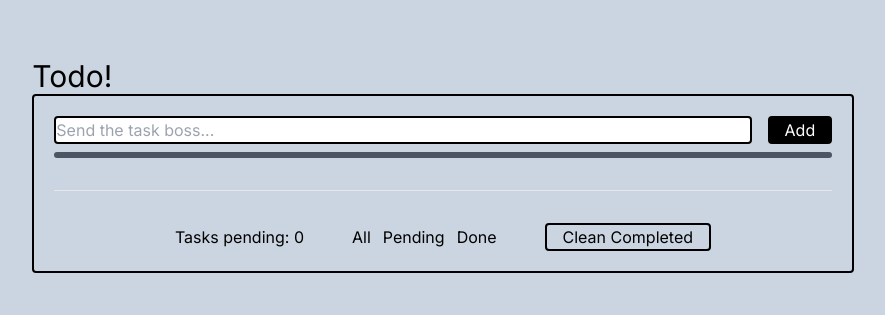
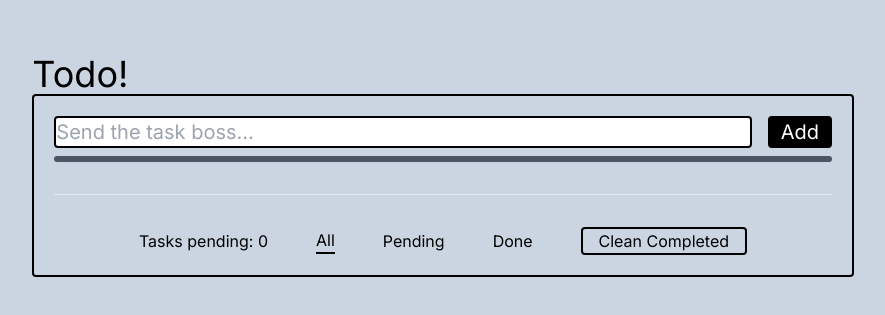
Before and after one commit to K0RNELIUS/Frontend-NextJS, a Next.js app: page / in a window 1280 px wide. Shown: the part 235-550 px from the top of the page, without its empty margins (197-1082 px from the left). Built offline with nearby package versions, Linux system fonts and the light colour scheme.

Commit message:
feat: options buttons working to filter tasks

```diff
--- a/src/app/page.tsx
+++ b/src/app/page.tsx
@@ -15,6 +15,7 @@ export default function TodoBox() {
   const [tasks, setTasks] = useState<Task[]>([]);
   const [idCounter, setIdCounter] = useState(0);
   const [progress, setProgress] = useState(0);
+  const [filter, setFilter] = useState('all');
 
   const addTask = (taskText: string) => {
     const newTask = new Task(idCounter, taskText, false, 0); // supposed the same label for all
@@ -37,8 +38,19 @@ export default function TodoBox() {
     );
   };
 
+  const filterTasks = () => {
+    switch (filter) {
+      case "pending":
+        return getPending(tasks);
+      case "done":
+        return getDone(tasks);
+      default:
+        return tasks;
+    }
+  }
+
   const deleteDone = () => {
-    setTasks(getPending);
+    setTasks(getPending(tasks));
   };
 
   useEffect(() => {
@@ -49,13 +61,13 @@ export default function TodoBox() {
   return (
     <div className="h-screen flex items-center justify-center">
       <div className="w-8/12 h-7/12 p-4">
-        <h1 className="text-3xl">Todo!</h1>
+        <h1 className="text-4xl">Todo!</h1>
         <div className="p-5 border-2 border-black rounded">
           <AddTask onAddTask={addTask} />
           <ProgressBar percentage={progress} />
-          <ListTasks OnStatusChange={statusChange} tasks={tasks}/>
+          <ListTasks OnStatusChange={statusChange} tasks={filterTasks()}/>
           <hr className="h-px my-8 bg-gray-200 border-0 dark:bg-gray-600"></hr>
-          <OptionsLine tasks={tasks} OnDeleteDone={deleteDone}/>
+          <OptionsLine tasks={tasks} filter={filter} OnFilterChange={setFilter} OnDeleteDone={deleteDone}/>
         </div>
       </div>
     </div>
@@ -75,9 +87,9 @@ function AddTask({ onAddTask }: { onAddTask: (taskText: string) => void}) {
   };
 
   return (
-    <div className="w-12/12 flex space-x-4">
-      <input onChange={(e) => setTaskText(e.target.value)} value={taskText} className="w-11/12 h-2/12 appearance-none border-2 border-black rounded" type="text" placeholder="Send the task boss..."/>
-      <button onClick={handleAdd} className="w-1/12 h-2/12 appearance-none border-2 border-black rounded bg-black text-white">Add</button>
+    <div className="w-12/12 flex space-x-4 text-xl">
+      <input onChange={(e) => setTaskText(e.target.value)} value={taskText} className="w-11/12 appearance-none border-2 border-black rounded" type="text" placeholder="Send the task boss..."/>
+      <button onClick={handleAdd} className="w-1/12 appearance-none border-2 border-black rounded bg-black text-white">Add</button>
     </div>
   );
 };
@@ -118,18 +130,22 @@ function ListTasks({ tasks, OnStatusChange }: { OnStatusChange: (taskId: number)
   );
 };
 
-function OptionsLine({ tasks, OnDeleteDone }: { OnDeleteDone: () => void; tasks: Task[]}) {
+function OptionsLine({ tasks, filter, OnFilterChange, OnDeleteDone }: { tasks: Task[]; filter: string; OnFilterChange: (filter: string) => void; OnDeleteDone: () => void}) {
 
 
   return (
     <div className="w-12/12 flex items-center justify-center space-x-12">
       <p>Tasks pending: {getPending(tasks).length}</p>
-      <div className="space-x-3">
-        <a href="">All</a>
-        <a href="">Pending</a>
-        <a href="">Done</a>
-      </div>
-      <a onClick={(e) => OnDeleteDone()} className="px-4 cursor-pointer border-2 border-black rounded">Clean Completed</a>
+      <button onClick={() => OnFilterChange("all")} className={`${
+        filter === "all" ? 'border-b-2 border-black' : ''
+      }`}>All</button>
+      <button onClick={() => OnFilterChange("pending")} className={`${
+        filter === "pending" ? 'border-b-2 border-black' : ''
+      }`}>Pending</button>
+      <button onClick={() => OnFilterChange("done")} className={`${
+        filter === "done" ? 'border-b-2 border-black' : ''
+      }`}>Done</button>
+      <button onClick={() => OnDeleteDone()} className="px-4 cursor-pointer border-2 border-black rounded">Clean Completed</button>
   </div>
   );
 };
```
